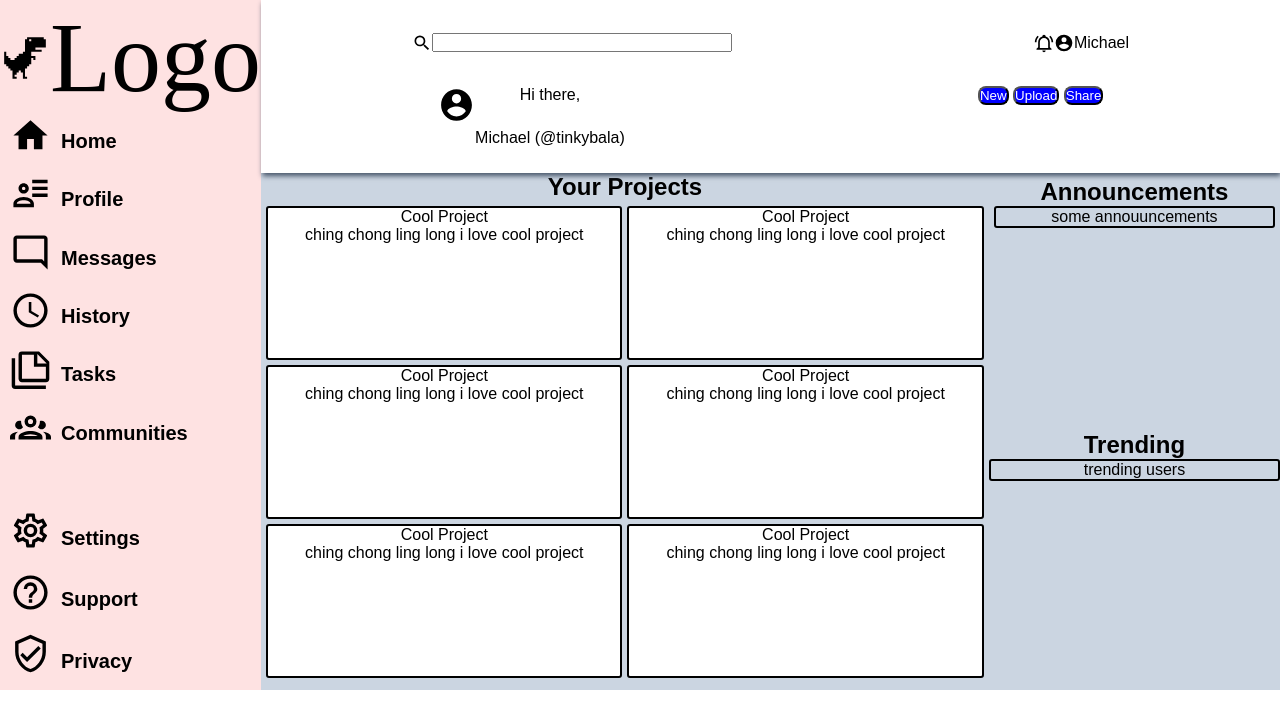
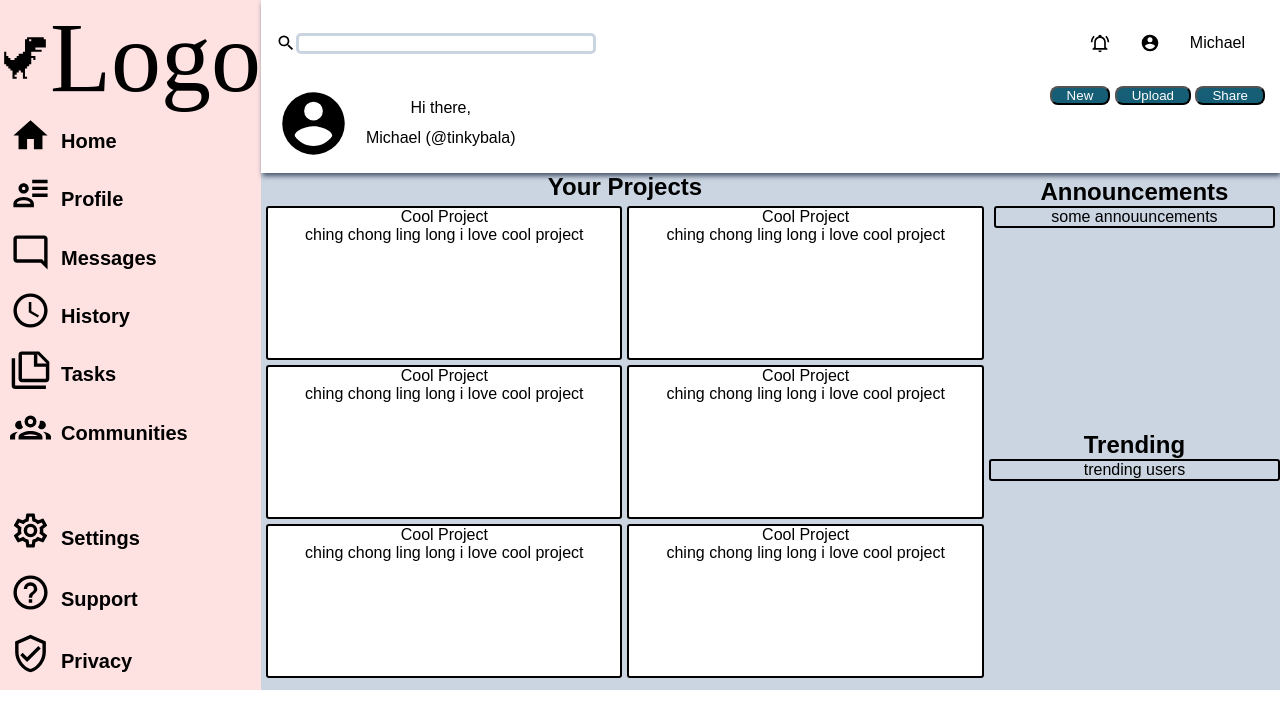
Before and after one commit to Tinkybala/odin-dashboard, a plain HTML site: page index.html in a window 1280 px wide. Drawn offline with Linux system fonts and the light colour scheme; a web font is replaced by a local one.

Commit message:
added some css-only interactive stuff

```diff
--- a/index.html
+++ b/index.html
@@ -37,9 +37,9 @@
                     <div class="name">Michael (@tinkybala)</div>
                 </div>
                 <div clas="buttons">
-                    <button>New</button>
-                    <button>Upload</button>
-                    <button>Share</button>
+                    <button type="button">New</button>
+                    <button type="button">Upload</button>
+                    <button type="button">Share</button>
                 </div>
             </div>
         </div>
--- a/style.css
+++ b/style.css
@@ -121,12 +121,29 @@
 .header-top{
     display: flex;
     flex-direction: row;
-    justify-content: space-around;
+    justify-content: space-between;
+    padding-left: 15px;
+    padding-right: 15px;
     flex: 1 1 0;
 }
 
 .search-icon{
     height: 20px;
+}
+
+#search-bar{
+    outline: 0px white;
+    border: 3px var(--grey);
+    border-style: solid;
+    border-radius: 5px;
+}
+
+#search-bar:hover{
+    border-color: black;
+}
+
+#search-bar:focus{
+    border-color: black;
 }
 
 .header-top-right .profile-picture{
@@ -152,6 +169,7 @@ input{
     display: flex;
     flex-direction: row;
     align-items: center;
+    gap: 30px;
 }
 
 .bell-icon{
@@ -162,17 +180,21 @@ input{
 .header-top-right .name{
     display: flex;
     align-items: center;
+    padding-right: 20px;
 }
 
 .header-bottom{
     display: flex;
-    justify-content: space-around;
+    justify-content: space-between;
+    padding-left: 15px;
+    padding-right: 15px;
     flex: 1 1 0;
 }
 
 .header-bottom-left{
     display: grid;
-    grid-template: 1fr 1fr / 1fr 4fr;
+    grid-template: 1fr 1fr / 1fr 2fr;
+    column-gap: 15px;
 }
 
 .header-bottom-left .profile-picture{
@@ -181,6 +203,9 @@ input{
 
 .header-bottom-left .hello{
     grid-area: 1/2/2/3;
+    display: flex;
+    align-items: center;
+    justify-content: center;
 }
 
 .header-bottom-left .name{
@@ -189,8 +214,16 @@ input{
 
 button{
     border-radius: 8px;
-    background-color: var(--default-blue);
+    background-color: var(--petrol);
     color: white;
+    padding-inline: 15px;
+}
+
+button:hover{
+    border: 5px var(--petrol);
+    border-style: solid;
+    outline: 3px black;
+    outline-style: solid;
 }
 
 
```
